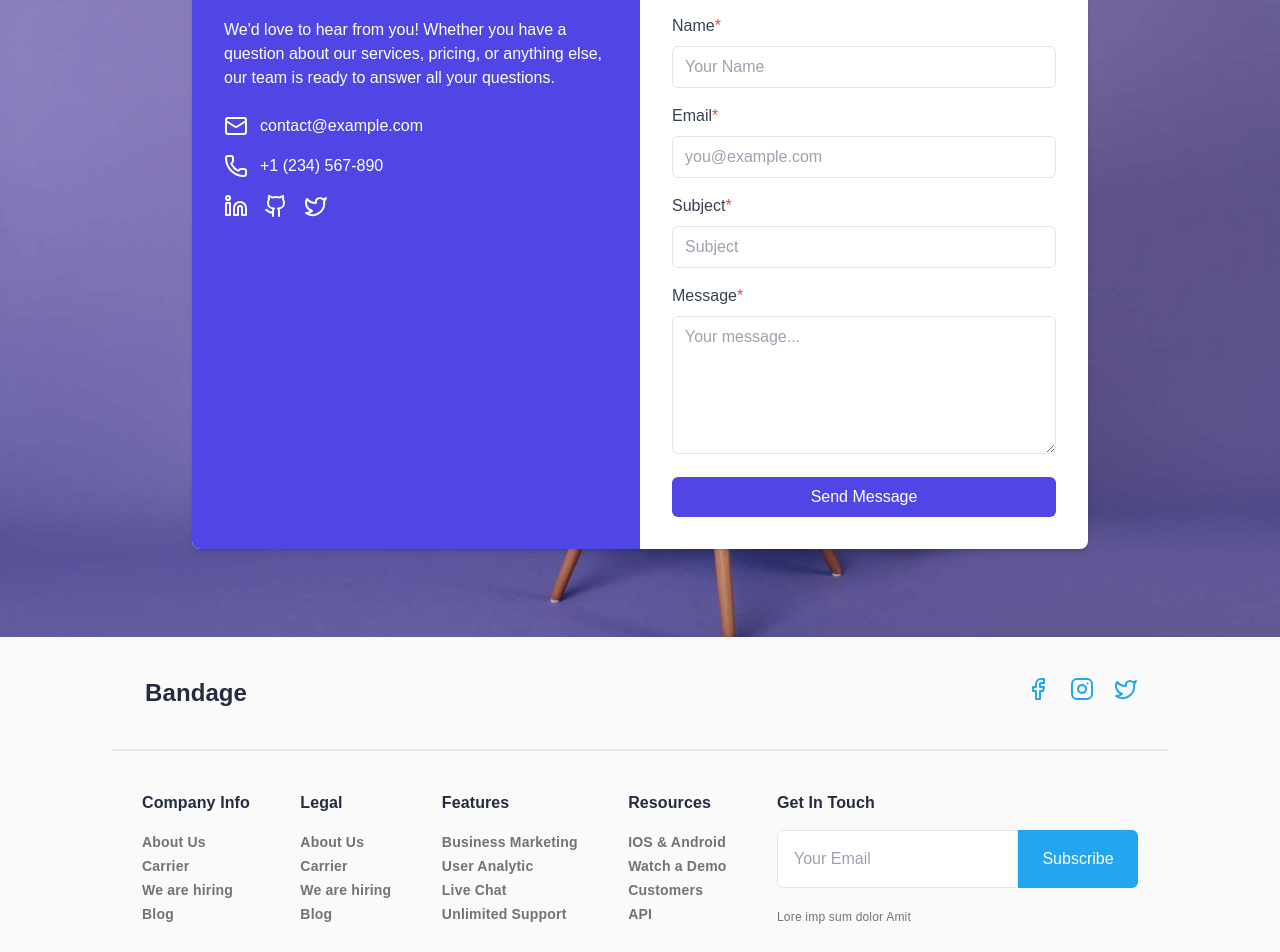
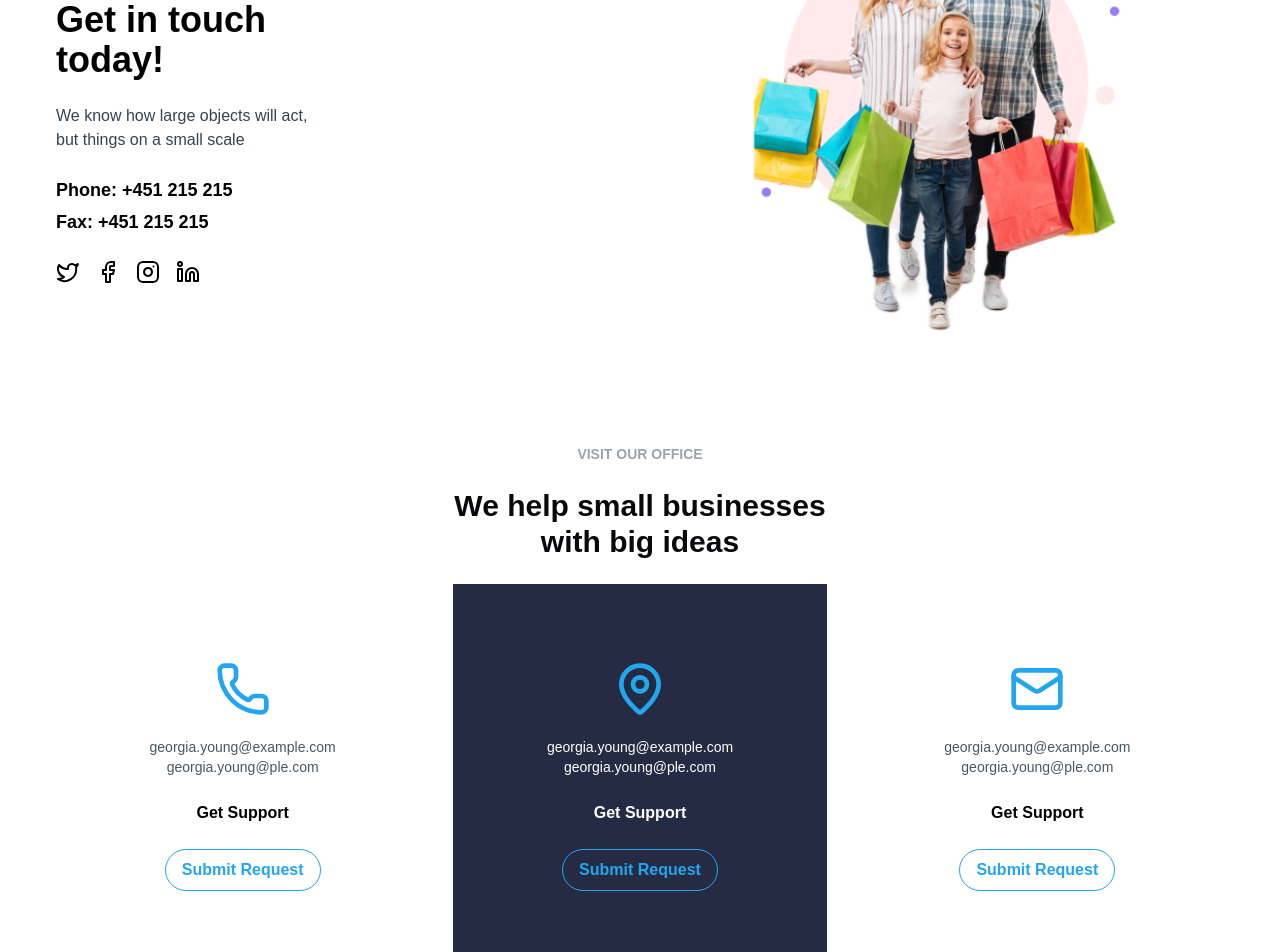
Before and after one commit to furkanozanyuce/my-ecommerce, a React (Vite) app: page /contact in a window 1280 px wide. Shown: the part 260-1212 px from the top of the page. Built offline with nearby package versions, Linux system fonts and the light colour scheme; no server answers.

Commit message:
adjusted contect page and about page

```diff
--- a/src/pages/AboutUsPage.jsx
+++ b/src/pages/AboutUsPage.jsx
@@ -14,9 +14,8 @@ function AboutUsPage() {
             <h2 className="text-3xl lg:text-4xl font-bold leading-tight">
               ABOUT US
             </h2>
-            <p className="text-gray-700 max-w-md">
-              We know how large objects will act, but things on a small scale do
-              not act that way.
+            <p className="text-gray-700 max-w-64">
+              We know how large objects will act, but things on a small scale
             </p>
             <button className="bg-blue-500 text-white px-5 py-2 rounded hover:bg-blue-600 transition">
               Get Quote Now
@@ -99,9 +98,9 @@ function AboutUsPage() {
           </div>
         </section>
 
-        <section className="mt-12">
+        <section className="mt-12 bg-[#F8F8F8]">
           {/* 1) Brands / Big Companies */}
-          <div className="max-w-[1200px] mx-auto px-4 text-center py-8">
+          <div className="max-w-[1200px] mx-auto px-4 text-center py-10 pb-24 flex flex-col gap-4">
             <h2 className="text-2xl lg:text-3xl font-bold mb-2">
               Big Companies Are Here
             </h2>
@@ -111,7 +110,7 @@ function AboutUsPage() {
             </p>
 
             {/* Brand logos - horizontally centered */}
-            <div className="flex flex-wrap gap-8 justify-center items-center">
+            <div className="flex flex-wrap gap-14 justify-center items-center">
               {/* Replace with actual brand logo URLs */}
               <img
                 src="images/about3.png"
--- a/src/pages/ContactPage.jsx
+++ b/src/pages/ContactPage.jsx
@@ -1,216 +1,131 @@
-// ContactPage.jsx
-import React, { useState } from "react";
-import { Linkedin, Github, Twitter, Mail, Phone } from "lucide-react";
+// src/pages/ContactPage.jsx
+
+import React from "react";
 import PageContent from "@/layout/PageContent";
+// Lucide icons
+import { Phone, MapPin, Mail, Twitter, Facebook, Instagram, Linkedin } from "lucide-react";
 
 function ContactPage() {
-  const [formData, setFormData] = useState({
-    name: "",
-    email: "",
-    subject: "",
-    message: "",
-  });
-
-  const [formStatus, setFormStatus] = useState({
-    submitting: false,
-    success: null,
-    error: null,
-  });
-
-  const handleChange = (e) => {
-    const { name, value } = e.target;
-    setFormData({ ...formData, [name]: value });
-  };
-
-  const validateForm = () => {
-    const { name, email, subject, message } = formData;
-    if (!name || !email || !subject || !message) {
-      return "All fields are required.";
-    }
-    // Simple email regex for validation
-    const emailRegex = /\S+@\S+\.\S+/;
-    if (!emailRegex.test(email)) {
-      return "Please enter a valid email address.";
-    }
-    return null;
-  };
-
-  const handleSubmit = async (e) => {
-    e.preventDefault();
-    const error = validateForm();
-    if (error) {
-      setFormStatus({ submitting: false, success: null, error });
-      return;
-    }
-
-    setFormStatus({ submitting: true, success: null, error: null });
-
-    try {
-      // Simulate form submission (Replace with actual API call)
-      await new Promise((resolve) => setTimeout(resolve, 2000));
-      setFormStatus({
-        submitting: false,
-        success: "Your message has been sent successfully!",
-        error: null,
-      });
-      setFormData({ name: "", email: "", subject: "", message: "" });
-    } catch (err) {
-      setFormStatus({
-        submitting: false,
-        success: null,
-        error: "Something went wrong. Please try again later.",
-      });
-    }
-  };
-
   return (
     <PageContent>
-      <div className="flex font-monts items-center justify-center min-h-screen bg-cover bg-center bg-no-repeat p-4" style={{ backgroundImage: `url('/images/signup-img.jpg')` }}>
-        <div className="max-w-4xl mx-auto bg-white shadow-md rounded-lg overflow-hidden">
-          <div className="flex flex-col lg:flex-row">
-            {/* Contact Information */}
-            <div className="lg:w-1/2 bg-indigo-600 text-white p-8">
-              <h2 className="text-3xl font-semibold mb-6">Get in Touch</h2>
-              <p className="mb-6">
-                We'd love to hear from you! Whether you have a question about
-                our services, pricing, or anything else, our team is ready to
-                answer all your questions.
+      <div className="font-monts">
+        {/* 1) Hero Section */}
+        <section className="max-w-[1200px] mx-auto px-4 py-10 lg:py-14 flex flex-col lg:flex-row items-center gap-10">
+          {/* Left Side Text */}
+          <div className="lg:w-1/2 space-y-4 text-black flex flex-col gap-2">
+            <p className="uppercase text-sm font-semibold text-gray-500">
+              Contact Us
             </p>
-              <div className="space-y-4">
-                <div className="flex items-center">
-                  <Mail className="w-6 h-6 mr-3" />
-                  <a
-                    href="mailto:contact@example.com"
-                    className="hover:underline"
-                  >
-                    contact@example.com
-                  </a>
+            <h1 className="text-3xl lg:text-4xl font-bold leading-tight max-w-80">
+              Get in touch today!
+            </h1>
+            <p className="text-gray-700 max-w-64">
+              We know how large objects will act, but things on a small scale
+            </p>
+
+            {/* Phone / Fax */}
+            <div className="space-y-1 mt-4">
+              <p className="font-bold text-lg">Phone: +451 215 215</p>
+              <p className="font-bold text-lg">Fax: +451 215 215</p>
             </div>
-                <div className="flex items-center">
-                  <Phone className="w-6 h-6 mr-3" />
-                  <a href="tel:+1234567890" className="hover:underline">
-                    +1 (234) 567-890
-                  </a>
-                </div>
-                <div className="flex space-x-4 mt-6">
-                  <a
-                    href="https://www.linkedin.com/in/yourprofile/"
-                    target="_blank"
-                    rel="noopener noreferrer"
-                    className="hover:text-gray-300"
-                    aria-label="LinkedIn"
-                  >
-                    <Linkedin className="w-6 h-6" />
-                  </a>
-                  <a
-                    href="https://github.com/yourprofile"
-                    target="_blank"
-                    rel="noopener noreferrer"
-                    className="hover:text-gray-300"
-                    aria-label="GitHub"
-                  >
-                    <Github className="w-6 h-6" />
-                  </a>
-                  <a
-                    href="https://twitter.com/yourprofile"
-                    target="_blank"
-                    rel="noopener noreferrer"
-                    className="hover:text-gray-300"
-                    aria-label="Twitter"
-                  >
-                    <Twitter className="w-6 h-6" />
-                  </a>
-                </div>
+
+            {/* Social Icons */}
+            <div className="flex gap-4 items-center mt-3 text-black">
+              {/* Tailwind placeholders for social icons: e.g. Twitter, Facebook, Instagram, LinkedIn */}
+              <a href="#" className="hover:text-gray-700"><Twitter/></a>
+              <a href="#" className="hover:text-gray-700"><Facebook/></a>
+              <a href="#" className="hover:text-gray-700"><Instagram/></a>
+              <a href="#" className="hover:text-gray-700"><Linkedin/></a>
             </div>
           </div>
 
-            {/* Contact Form */}
-            <div className="lg:w-1/2 p-8">
-              <h2 className="text-2xl font-semibold mb-6">Send Us a Message</h2>
-              {formStatus.success && (
-                <div className="mb-4 p-4 bg-green-100 text-green-700 rounded">
-                  {formStatus.success}
-                </div>
-              )}
-              {formStatus.error && (
-                <div className="mb-4 p-4 bg-red-100 text-red-700 rounded">
-                  {formStatus.error}
-                </div>
-              )}
-              <form onSubmit={handleSubmit} noValidate>
-                <div className="mb-4">
-                  <label htmlFor="name" className="block text-gray-700 mb-2">
-                    Name<span className="text-red-500">*</span>
-                  </label>
-                  <input
-                    type="text"
-                    id="name"
-                    name="name"
-                    placeholder="Your Name"
-                    className="w-full px-3 py-2 border rounded-md focus:outline-none focus:ring-2 focus:ring-indigo-500"
-                    value={formData.name}
-                    onChange={handleChange}
-                    required
+          {/* Right Side with image + circles behind */}
+          <div className="relative lg:w-1/2 flex justify-center">
+
+            {/* Actual image */}
+            <img
+              src="/images/contact2.png"
+              alt="Family with shopping bags"
+              className="relative w-[280px] lg:w-[400px] object-cover"
             />
           </div>
-                <div className="mb-4">
-                  <label htmlFor="email" className="block text-gray-700 mb-2">
-                    Email<span className="text-red-500">*</span>
-                  </label>
-                  <input
-                    type="email"
-                    id="email"
-                    name="email"
-                    placeholder="you@example.com"
-                    className="w-full px-3 py-2 border rounded-md focus:outline-none focus:ring-2 focus:ring-indigo-500"
-                    value={formData.email}
-                    onChange={handleChange}
-                    required
-                  />
+        </section>
+
+        {/* 2) Middle Office/Support Section */}
+        <section className="max-w-[1200px] mx-auto px-4 py-10 text-center space-y-6">
+          {/* Title / Subtitle */}
+          <p className="uppercase text-sm font-semibold text-gray-400">
+            Visit Our Office
+          </p>
+          <h2 className="text-2xl lg:text-3xl font-bold max-w-96 items-center mx-auto">
+            We help small businesses with big ideas
+          </h2>
+
+          {/* 3 column grid for contact cards (phone / location / email) */}
+          <div className="mt-8 grid grid-cols-1 sm:grid-cols-3 gap-6">
+            {/* Card 1: Phone */}
+            <div className="flex flex-col items-center justify-center p-6 space-y-5 hover:shadow-lg transition">
+              <Phone className="w-14 h-14 text-[#23A6F0]" />
+              <div className="text-gray-600 text-sm">
+                georgia.young@example.com
+                <br />
+                georgia.young@ple.com
               </div>
-                <div className="mb-4">
-                  <label htmlFor="subject" className="block text-gray-700 mb-2">
-                    Subject<span className="text-red-500">*</span>
-                  </label>
-                  <input
-                    type="text"
-                    id="subject"
-                    name="subject"
-                    placeholder="Subject"
-                    className="w-full px-3 py-2 border rounded-md focus:outline-none focus:ring-2 focus:ring-indigo-500"
-                    value={formData.subject}
-                    onChange={handleChange}
-                    required
-                  />
+              <p className="mt-2 px-4 py-1 font-bold text-black">
+                Get Support
+              </p>
+              <button className="mt-1 px-4 py-2 font-bold text-[#23A6F0] border border-[#23A6F0] rounded-full hover:bg-blue-500 hover:text-white transition">
+                Submit Request
+              </button>
             </div>
-                <div className="mb-4">
-                  <label htmlFor="message" className="block text-gray-700 mb-2">
-                    Message<span className="text-red-500">*</span>
-                  </label>
-                  <textarea
-                    id="message"
-                    name="message"
-                    rows="5"
-                    placeholder="Your message..."
-                    className="w-full px-3 py-2 border rounded-md focus:outline-none focus:ring-2 focus:ring-indigo-500"
-                    value={formData.message}
-                    onChange={handleChange}
-                    required
-                  ></textarea>
+
+            {/* Card 2: MapPin (center) */}
+            <div className="flex flex-col items-center justify-center bg-[#252B42] min-h-96 text-white p-6 space-y-5 hover:shadow-lg transition">
+              <MapPin className="w-14 h-14 text-[#23A6F0]" />
+              <div className="text-sm">
+                georgia.young@example.com
+                <br />
+                georgia.young@ple.com
               </div>
-                <button
-                  type="submit"
-                  className={`w-full py-2 px-4 bg-indigo-600 text-white rounded-md hover:bg-indigo-700 focus:outline-none focus:ring-2 focus:ring-indigo-500 transition-colors duration-300 ${
-                    formStatus.submitting ? "opacity-50 cursor-not-allowed" : ""
-                  }`}
-                  disabled={formStatus.submitting}
-                >
-                  {formStatus.submitting ? "Sending..." : "Send Message"}
+              <p className="mt-2 px-4 py-1 font-bold text-white">
+                Get Support
+              </p>
+              <button className="mt-1 px-4 py-2 font-bold border border-[#23A6F0] text-[#23A6F0] rounded-full hover:bg-blue-500 hover:text-white transition">
+                Submit Request
               </button>
-              </form>
+            </div>
+
+            {/* Card 3: Mail */}
+            <div className="flex flex-col items-center justify-center p-6 space-y-5 hover:shadow-lg transition">
+              <Mail className="w-14 h-14 text-[#23A6F0]" />
+              <div className="text-gray-600 text-sm">
+                georgia.young@example.com
+                <br />
+                georgia.young@ple.com
+              </div>
+              <p className="mt-2 px-4 py-1 font-bold text-black">
+                Get Support
+              </p>
+              <button className="mt-1 px-4 py-2 font-bold text-[#23A6F0] border border-[#23A6F0] rounded-full hover:bg-blue-500 hover:text-white transition">
+                Submit Request
+              </button>
             </div>
           </div>
+        </section>
+
+        {/* 3) Bottom CTA */}
+        <section className="max-w-[1200px] mx-auto px-4 py-10 text-center space-y-4">
+          <div className="flex flex-col items-center space-y-4">
+          <img src="/images/arrow.png"/>
+          <p className="uppercase text-sm font-semibold text-gray-800">
+            We can't wait to meet you
+          </p>
+          <h3 className="text-5xl font-bold">Let's Talk</h3>
+          <button className="mt-4 bg-[#23A6F0] text-white px-6 py-2 rounded hover:bg-blue-600 transition">
+            Try it free now
+          </button>
           </div>
+        </section>
       </div>
     </PageContent>
   );
```
Also changed, not shown: public/images/arrow.png (added). Lines whose indentation alone changed are shown as unchanged.
